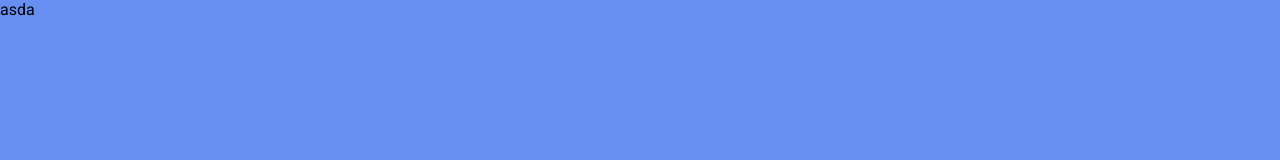
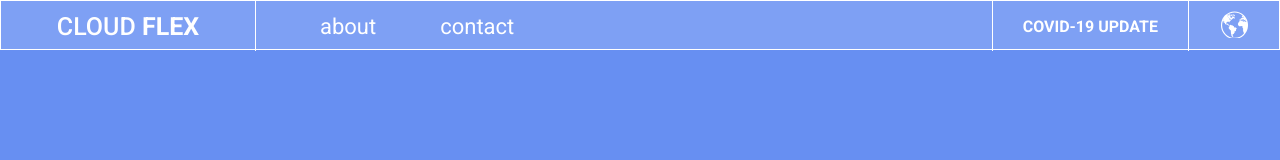
Before and after one commit to ejishe/Live-landing, a website: page index.html in a window 1280 px wide. Drawn offline with nearby package versions, Linux system fonts and the light colour scheme; files that its build step writes are made by us from their sources.

Commit message:
add header

```diff
--- a/index.html
+++ b/index.html
@@ -11,6 +11,36 @@
     <link rel="stylesheet" href="dist/index.css">
 </head>
 <body>
-    asda
+    <header class="header">
+        <div class="container">
+            <nav class="header__nav nav">
+                <div class="nav__title">
+                    <a href="" class="nav__title-link">CLOUD <span>FLEX</span></a>
+                </div>
+                <div class="nav__links">
+                    <ul class="nav__links-list list">
+                        <li class="list__item">
+                            <a href="" class="list__item-link">about</a>
+                        </li>
+                        <li class="list__item">
+                            <a href="" class="list__item-link">contact</a>
+                        </li>
+                    </ul>
+
+                </div>
+                <div class="nav__covid-wrapper covid">
+                    <a href="" class="covid__link">COVID-19 UPDATE</a>
+
+                </div>
+                <div class="nav__globe-wrapper globe">
+                    <a href="" class="globe__link">
+                        <svg class="globe__link-icon">
+                        <use href="assets/sprites.svg#globe-icon"></use>
+                        </svg>
+                    </a>
+                </div>
+            </nav>
+        </div>
+    </header>
 </body>
 </html>
--- a/package.json
+++ b/package.json
@@ -4,7 +4,7 @@
   "description": "Live landing page",
   "sourse": "index.html",
   "scripts": {
-    "sass:watch": "sass --style=expanded --watch styles:dist"
+    "sass:watch": "sass --style=expanded --watch styles:dist",
   },
   "repository": {
     "type": "git",
--- a/styles/_basic.scss
+++ b/styles/_basic.scss
@@ -6,3 +6,18 @@ body{
     margin: 0;
     padding: 0;
 }
+.container {
+    max-width: 1440px;
+    margin: 0 auto;
+}
+h1,h2,h3,h4,h5,h6,p,ul,button{
+    padding: 0;
+    margin: 0;
+}
+a{
+    text-decoration: none;
+    color: unset;
+}
+li{
+    list-style: none;
+}
--- /dev/null
+++ b/styles/_header.scss
@@ -0,0 +1,83 @@
+@use 'variables' as v;
+@use 'sass:color';
+@use 'mixins' as m;
+@use 'placeholders';
+
+.header {
+    width: 100%;
+    height: 50px;
+    background-color: color.adjust(v.$color-white, $alpha: -0.85);
+    border: {
+        width: 1px;
+        style:solid;
+        color: v.$color-white;
+    }
+    .nav {
+        height: 50px;
+        @include m.d-flex(start, center);
+        &__title {
+            height: 100%;
+            width: 255px;
+            border-right: 1px solid v.$color-white;
+            @include m.d-flex(center, center);
+            &-link{
+                font-size: 25px;
+                font-weight: 500;
+                color: v.$color-white;
+                span{
+                    font-weight: 700;
+                }
+                @extend %hover-black;
+            }
+        }
+        &__links{
+            flex-grow: 1;
+            .list{
+                @include m.d-flex(start, center, nowrap, row,min(100px,5vw),0);
+                padding: 0 0 0 min(100px,5vw);
+                &__item{
+                    &-link{
+                        font-size: 22px;
+                        font-weight: 400;
+                        color: v.$color-white;
+                        @extend %hover-black;
+                    }
+                }
+            }
+            @media(max-width: v.$media-lg){
+                @include m.d-flex(center, center, nowrap, row,min(100px,5vw),0);
+                padding: 0 0 0 0;
+            }
+        }
+        .covid{
+            height: 100%;
+            @include m.d-flex(center, center);
+            padding: 0 30px;
+            border: {
+                left: 1px solid v.$color-white;
+                right: 1px solid v.$color-white;
+
+            }
+            &__link{
+                font-size:16px;
+                font-weight: 700;
+                color: v.$color-white;
+                @extend %hover-black;
+            }
+
+        }
+
+        .globe{
+            width: 90px;
+            @include m.d-flex(center, center);
+            &__link{
+                &-icon{
+                    width: 27px;
+                    height: 27px;
+                    @extend %hover-black-icon;
+                }
+            }
+        }
+    }
+
+}
--- a/styles/_importer.scss
+++ b/styles/_importer.scss
@@ -1 +1,2 @@
-@forward 'basic'
+@forward 'basic';
+@forward 'header';
--- /dev/null
+++ b/styles/_mixins.scss
@@ -0,0 +1,10 @@
+@mixin d-flex($justify:center, $align:center, $wrap: nowrap, $direction: row, $cgap: 0, $rgap:0){
+    display: flex;
+    justify-content:$justify ;
+    align-items: $align;
+    flex-wrap: $wrap ;
+    flex-direction: $direction;
+    column-gap:  $cgap;
+    row-gap: $rgap ;
+
+}
--- /dev/null
+++ b/styles/_placeholders.scss
@@ -0,0 +1,16 @@
+@use "variables" as v;
+%hover-black{
+    &:hover{
+
+        cursor:pointer;
+        color: v.$color-black;
+    }
+}
+
+%hover-black-icon{
+    &:hover{
+
+        cursor:pointer;
+        stroke: v.$color-black;
+    }
+}
--- a/styles/_variables.scss
+++ b/styles/_variables.scss
@@ -1 +1,11 @@
 $color-blue:#678FF2;
+$color-white:#fff;
+$color-black:#000;
+
+
+$media-xxl: 1400px;
+$media-xl: 1200px;
+$media-lg: 992px;
+$media-md: 768px;
+$media-am: 576px;
+$media-min: 428px;
```
